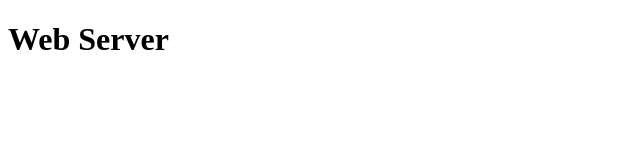
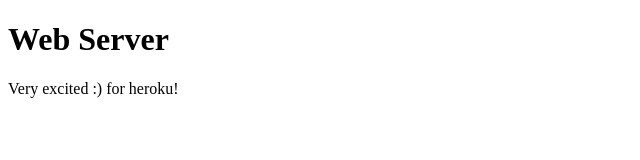
Before and after one commit to zenonn37/web-server, a website: page public/index.html in a window 1280 px wide. Shown: the whole page, without its empty margins (0-640 px from the left). Drawn offline with Linux system fonts and the light colour scheme.

Commit message:
es6 updated inddex

```diff
--- a/public/index.html
+++ b/public/index.html
@@ -6,5 +6,8 @@
   </head>
   <body>
     <h1>Web Server</h1>
+    <p>
+      Very excited :) for heroku!
+    </p>
   </body>
 </html>
```
